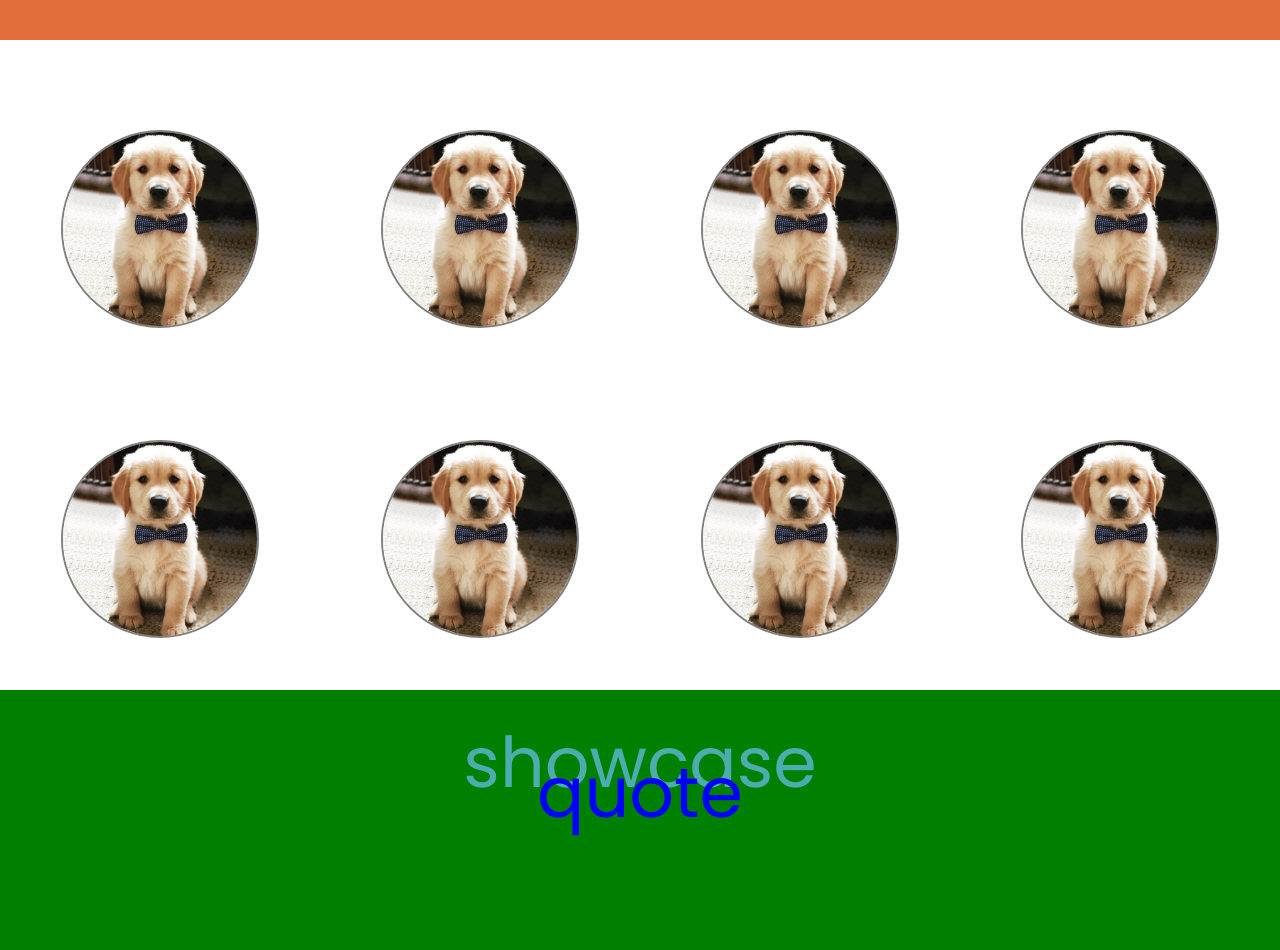
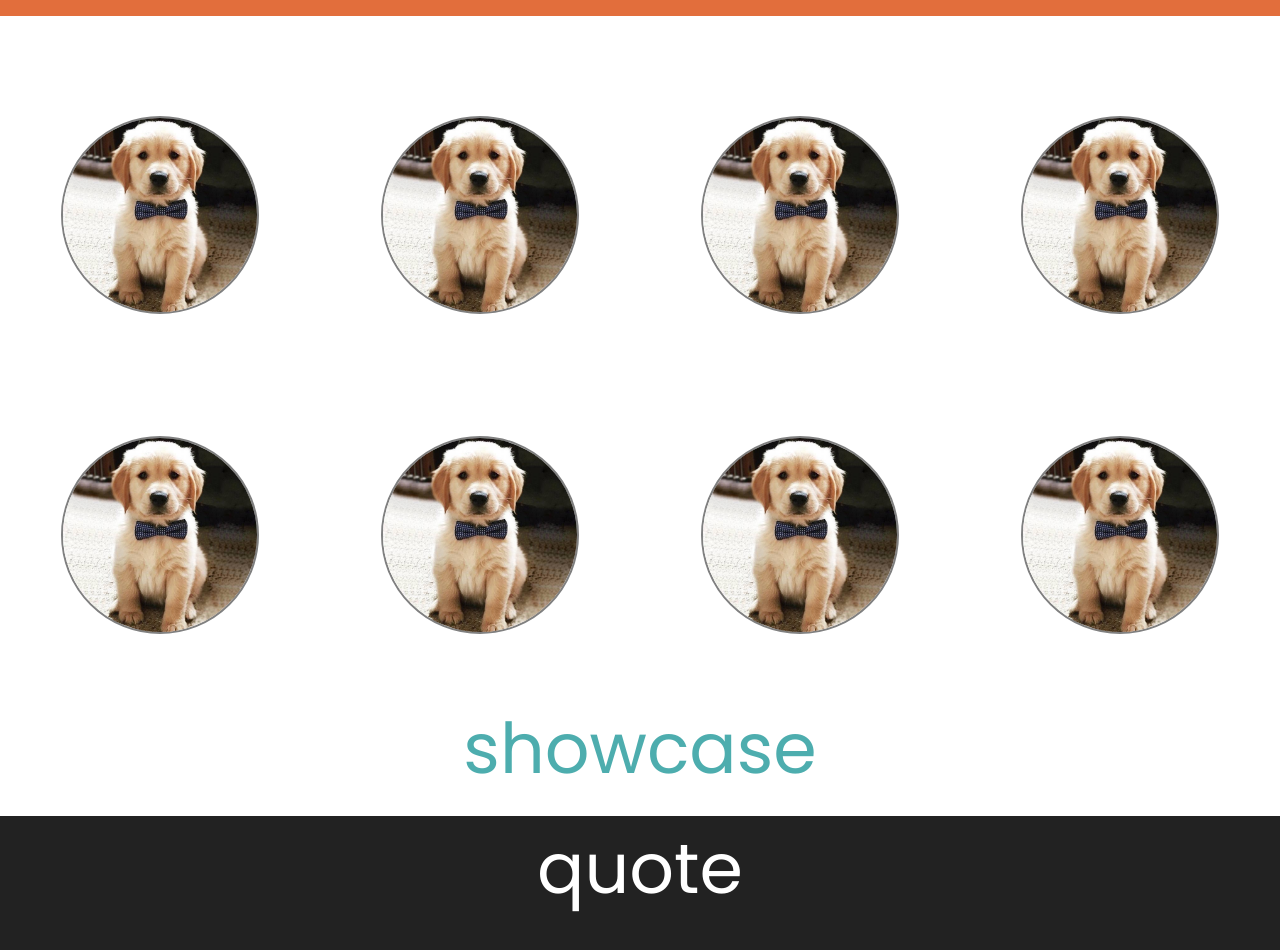
Before and after one commit to evytorr/foster-code, an Angular app: page /home in a window 1280 px wide. Shown: the part 1460-2410 px from the top of the page. Built offline with nearby package versions, Linux system fonts and the light colour scheme.

Commit message:
added profiles component

```diff
--- a/package.json
+++ b/package.json
@@ -21,6 +21,7 @@
     "@angular/platform-browser-dynamic": "^6.1.0",
     "@angular/router": "^6.1.0",
     "core-js": "^2.5.4",
+    "ng2-scroll-to-el": "^1.2.1",
     "rxjs": "^6.0.0",
     "zone.js": "~0.8.26"
   },
--- a/src/app/app.component.html
+++ b/src/app/app.component.html
@@ -17,7 +17,7 @@
         <a class="nav-link" routerLink="about">About</a>
       </li>
       <li class="nav-item active">
-        <a class="nav-link" routerLink="showcase">Showcase</a>
+        <a class="nav-link" href="#">Showcase</a>
       </li>
       <li class="nav-item active">
         <a class="nav-link" routerLink="join-us">Join Us!</a>
--- a/src/app/home/home.component.css
+++ b/src/app/home/home.component.css
@@ -32,7 +32,6 @@ p {
 
 .about {
     background-color: #E26E3C;
-    width: 100vw;
     height: 700px;
 }
 
@@ -54,36 +53,35 @@ p {
 
 .profile-col {
     height: 220px;
-    margin-top: 90px;
+    margin-top: 100px;
 }
 
 .showcase {
     background-color: white;
-    height: 650px;
+    height: 800px;
 }
 
-.sc {
+.showcase-text {
     text-align: center;
     color: #4DADAE;
     font-size: 70px;
-    margin-top: 50px;
+    margin-top: 40px;
 }
 
 
 .quote {
-    background-color: green;
+    background-color: #222222;
     height: 650px;
 }
 
 .qt {
     text-align: center;
-    color: blue;
+    color: white;
     font-size: 70px;
-    margin-top: 50px;
 }
 
 .contact {
-    background-color: rgb(24, 170, 238);
+    background-color:#4DADAE;
     height: 650px;
 }
 
--- a/src/app/home/home.component.html
+++ b/src/app/home/home.component.html
@@ -63,7 +63,6 @@
 
   </div>
 
-  <a href="#about-section">learn more</a>
 
   <!-- This is the orange "how it started" section -->
   <div class="container-fluid about">
@@ -87,15 +86,18 @@
         <div class="col-3 profile-col" *ngFor="let item of profileArray">
           <img [src]="item.url" class="profile-pics">
         </div>
+        <!-- <p class="showcase-text">showcase</p> -->
       </div>
 
       <div class="row">
         <div class="col-12">
-          <p class="sc">
+          <p class="showcase-text">
             showcase
           </p>
         </div>
       </div>
+
+
   </div>
 
   <!-- This is the quote section -->
--- /dev/null
+++ b/src/app/profiles/profiles.component.html
@@ -0,0 +1,3 @@
+<p>
+  profiles works!
+</p>
--- /dev/null
+++ b/src/app/profiles/profiles.component.ts
@@ -0,0 +1,15 @@
+import { Component, OnInit } from '@angular/core';
+
+@Component({
+  selector: 'app-profiles',
+  templateUrl: './profiles.component.html',
+  styleUrls: ['./profiles.component.css']
+})
+export class ProfilesComponent implements OnInit {
+
+  constructor() { }
+
+  ngOnInit() {
+  }
+
+}
```
Also changed, not shown: src/app/app.module.ts (+7 -2 lines), src/app/profiles/profiles.component.css (added), 2 other files (tests, documents, lock files or other folders).
